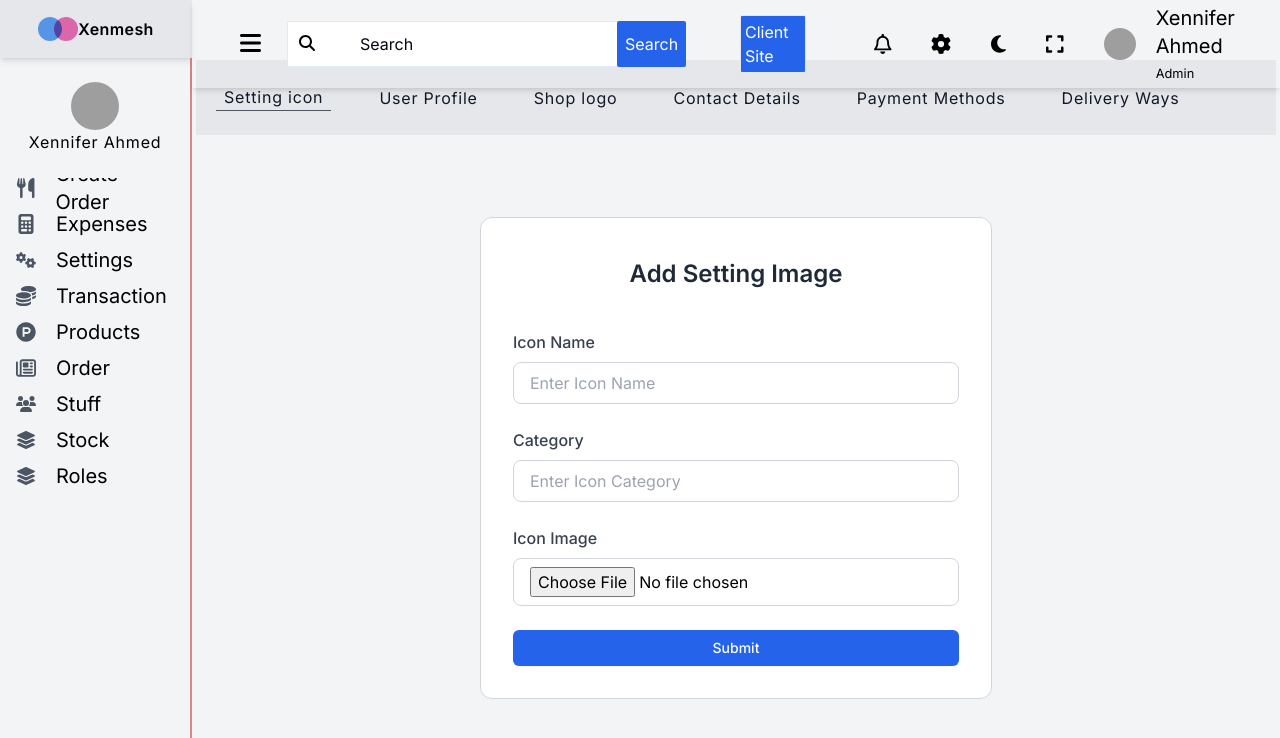
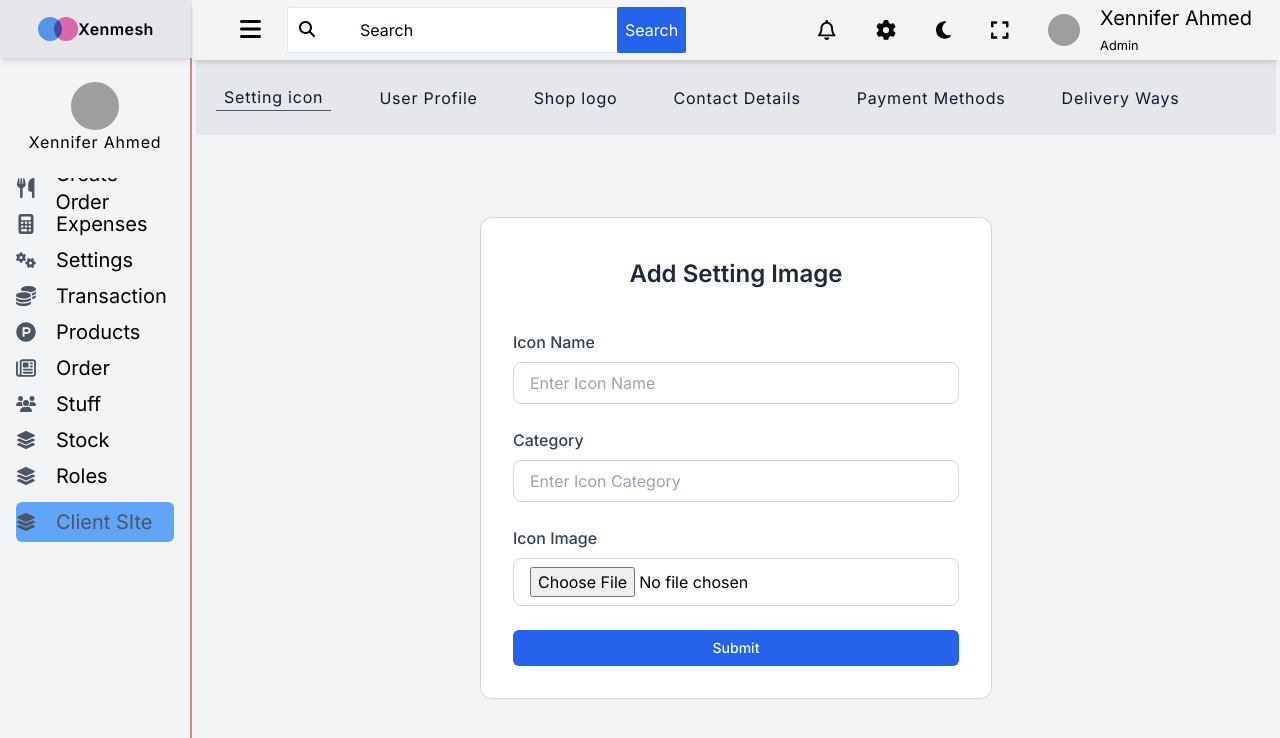
Before and after one commit to ImranGreet/xenmesh-restaurant-management-service, a Vue app: page /admin/settingassets in a window 1280 px wide. Shown: the top 738 px of the page. Built offline with nearby package versions, Linux system fonts and the light colour scheme; grey boxes are pictures that could not be loaded; what @formkit/vue would draw is missing.

Commit message:
client site is applied on rightsidebar

```diff
--- a/src/components/Admin/Topbar/Secondtopbar.vue
+++ b/src/components/Admin/Topbar/Secondtopbar.vue
@@ -3,12 +3,7 @@
     <div class="w-full px-1">
       <div
         class="w-full flex justify-end items-center space-x-3 md:space-x-5 lg:space-x-8">
-        <router-link
-          :to="{ name: 'public-home' }"
-          target="_blank"
-          class="smallSearch border bordr-inherit rounded-sm p-1 bg-blue-600 text-white">
-          Client Site
-        </router-link>
+
         <button
           @click="toggleSearchForm()"
           class="smallSearch">
--- a/src/layouts/Admin.vue
+++ b/src/layouts/Admin.vue
@@ -42,11 +42,7 @@
       <ProductDescription />
     </div> -->
 
-    <!-- <div
-      class="fixed inset-x-0 inset-y-0 bg-gray-300/50 w-full flex justify-center items-center h-screen z-[999]"
-      :class="{ hidden: !showOverlayoutAdmin, block: showOverlayoutAdmin }">
-      <AddProduct :AnimationProperty="showOverlayoutAdmin" />
-    </div> -->
+
 
     <teleport to="#teleportElement">
       <div
--- a/src/layouts/Rightsidebar.vue
+++ b/src/layouts/Rightsidebar.vue
@@ -29,7 +29,7 @@
           :class="{ inline: !showUserProfile, hidden: showUserProfile }"></div>
 
         <div
-          class="w-full overflow-x-hidden custom-overflowscroll h-[80%] px-0 md:px-2 lg:px-3 xl:px-4 relative">
+          class="w-full overflow-x-hidden custom-overflowscroll h-[80%] px-0 md:px-2 lg:px-3 xl:px-4 relative flex flex-col">
           <router-link
             :to="{ name: 'order_creation' }"
             class="w-full h-5 flex items-center mb-4"
@@ -198,6 +198,27 @@
           </router-link>
           <span></span>
 
+
+          <router-link
+          :to="{ name: 'public-home' }"
+           target="_blank"
+          class="w-full h-5 flex items-center mb-4 bg-blue-400 text-gray-600 py-5 rounded-md self-end"
+          :class="{
+            'justify-center': !sidebarView,
+            'justify-center': sidebarView,
+          }">
+          <font-awesome-icon
+            icon="fa-solid fa-layer-group"
+            class="w-5 h-5 text-gray-600 tracking-wider text-3xl font-normal" />
+          <span
+            :class="{
+              'inline-block text-xl ml-5': !sidebarView,
+              hidden: sidebarView,
+            }"
+            >Client SIte</span
+          >
+        </router-link>
+
         </div>
       </div>
     </div>
```
